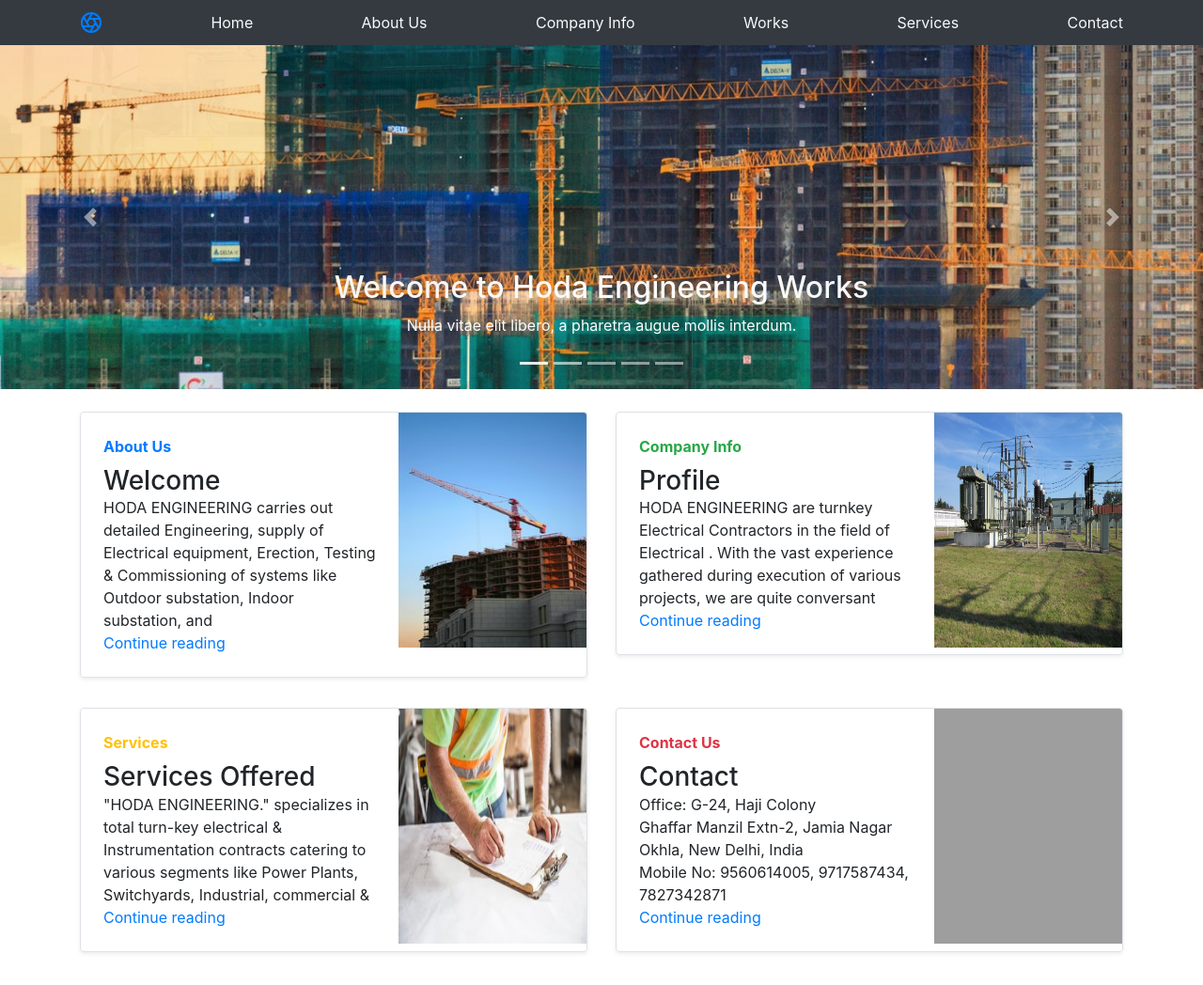
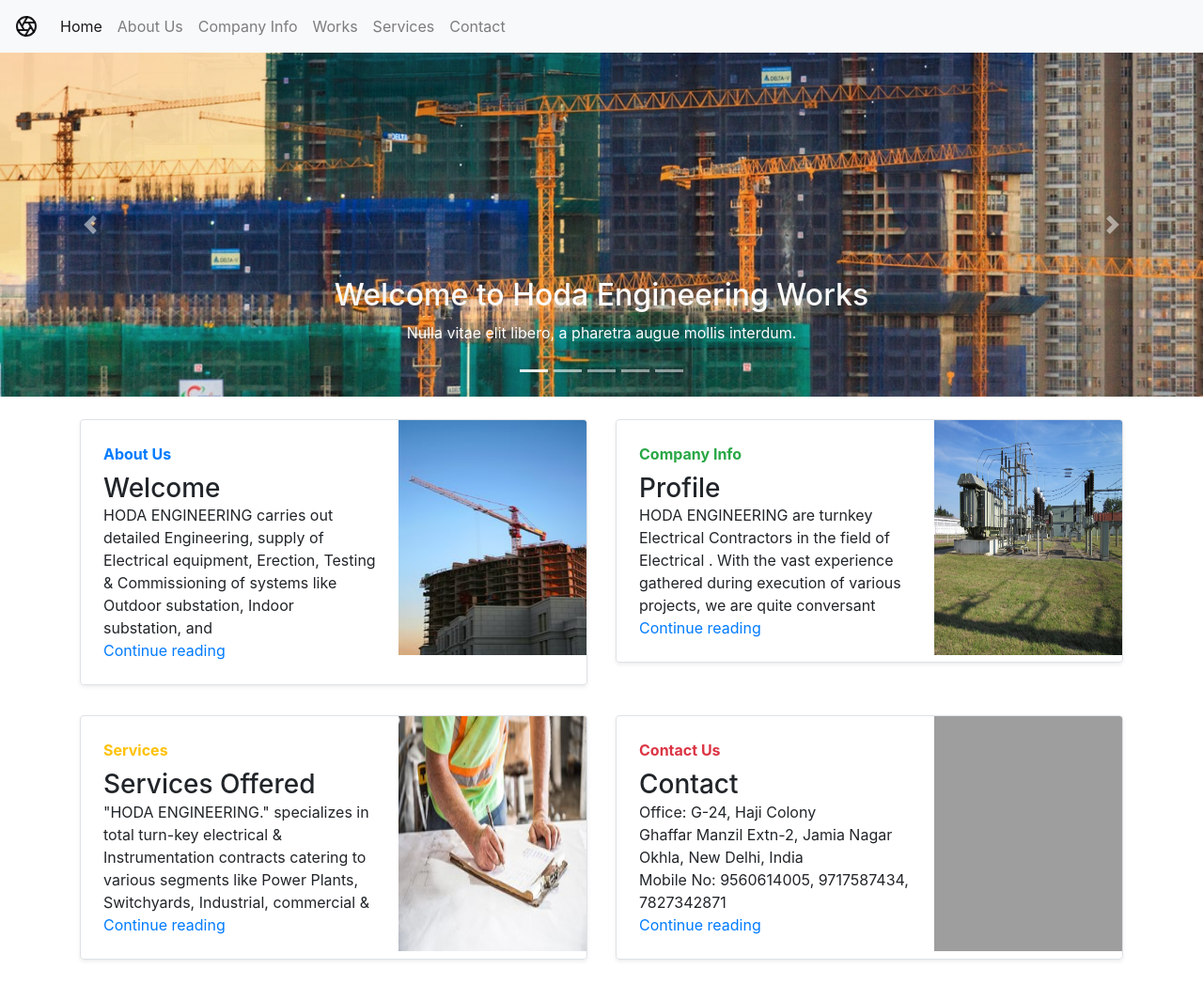
Before and after one commit to rebel47/hodaengineeringworks.github.io, a plain HTML site: page index.html in a window 1280 px wide. Shown: the top 1048 px of the page at 94% size. Drawn offline with nearby package versions, Linux system fonts and the light colour scheme; grey boxes are pictures that could not be loaded.

Commit message:
Update index.html

```diff
--- a/index.html
+++ b/index.html
@@ -12,19 +12,38 @@
   </head>
   <body>
     <!--NavBar-->
-    <nav class="navbar navbar-expand-lg navbar navbar-dark bg-dark site-header sticky-top py-1">
-      <div class="container d-flex flex-column flex-md-row justify-content-between">
-        <a class="py-2" href="#" aria-label="Product">
+      <nav class="navbar navbar-expand-lg navbar-light bg-light">
+        <a class="navbar-brand" href="#" aria-label="Product">
           <svg xmlns="http://www.w3.org/2000/svg" width="24" height="24" fill="none" stroke="currentColor" stroke-linecap="round" stroke-linejoin="round" stroke-width="2" class="d-block mx-auto" role="img" viewBox="0 0 24 24" focusable="false"><title>Product</title><circle cx="12" cy="12" r="10"></circle><path d="M14.31 8l5.74 9.94M9.69 8h11.48M7.38 12l5.74-9.94M9.69 16L3.95 6.06M14.31 16H2.83m13.79-4l-5.74 9.94"></path></svg>
         </a>
-        <a class="py-2 d-none d-md-inline-block text-light active" style="text-decoration:none;" href="index.html">Home</a>
-        <a class="py-2 d-none d-md-inline-block text-light" style="text-decoration:none;" href="about.html">About Us</a>
-        <a class="py-2 d-none d-md-inline-block text-light" style="text-decoration:none;" href="companyinfo.html">Company Info</a>
-        <a class="py-2 d-none d-md-inline-block text-light" style="text-decoration:none;" href="works.html">Works</a>
-        <a class="py-2 d-none d-md-inline-block text-light" style="text-decoration:none;" href="services.html">Services</a>
-        <a class="py-2 d-none d-md-inline-block text-light" style="text-decoration:none;" href="contact.html">Contact</a>
-      </div>
-    </nav>
+        <button class="navbar-toggler" type="button" data-toggle="collapse" data-target="#navbarSupportedContent" aria-controls="navbarSupportedContent" aria-expanded="false" aria-label="Toggle navigation">
+          <span class="navbar-toggler-icon"></span>
+        </button>
+
+        <div class="collapse navbar-collapse" id="navbarSupportedContent">
+          <ul class="navbar-nav mr-auto">
+            <li class="nav-item active">
+              <a class="nav-link" href="index.html">Home <span class="sr-only">(current)</span></a>
+            </li>
+            <li class="nav-item">
+              <a class="nav-link" href="about.html">About Us</a>
+            </li>
+            <li class="nav-item">
+              <a class="nav-link" href="companyinfo.html">Company Info</a>
+            </li>
+            <li class="nav-item">
+              <a class="nav-link" href="works.html">Works</a>
+            </li>
+            <li class="nav-item">
+              <a class="nav-link" href="services.html">Services</a>
+            </li>
+            <li class="nav-item">
+              <a class="nav-link" href="contact.html">Contact</a>
+            </li>
+          </ul>
+        </div>
+      </nav>
+
 <!-- Carousel-->
 <div id="carouselExampleCaptions" class="carousel slide carousel-fade" data-ride="carousel" class="my-4">
     <ol class="carousel-indicators">
```
